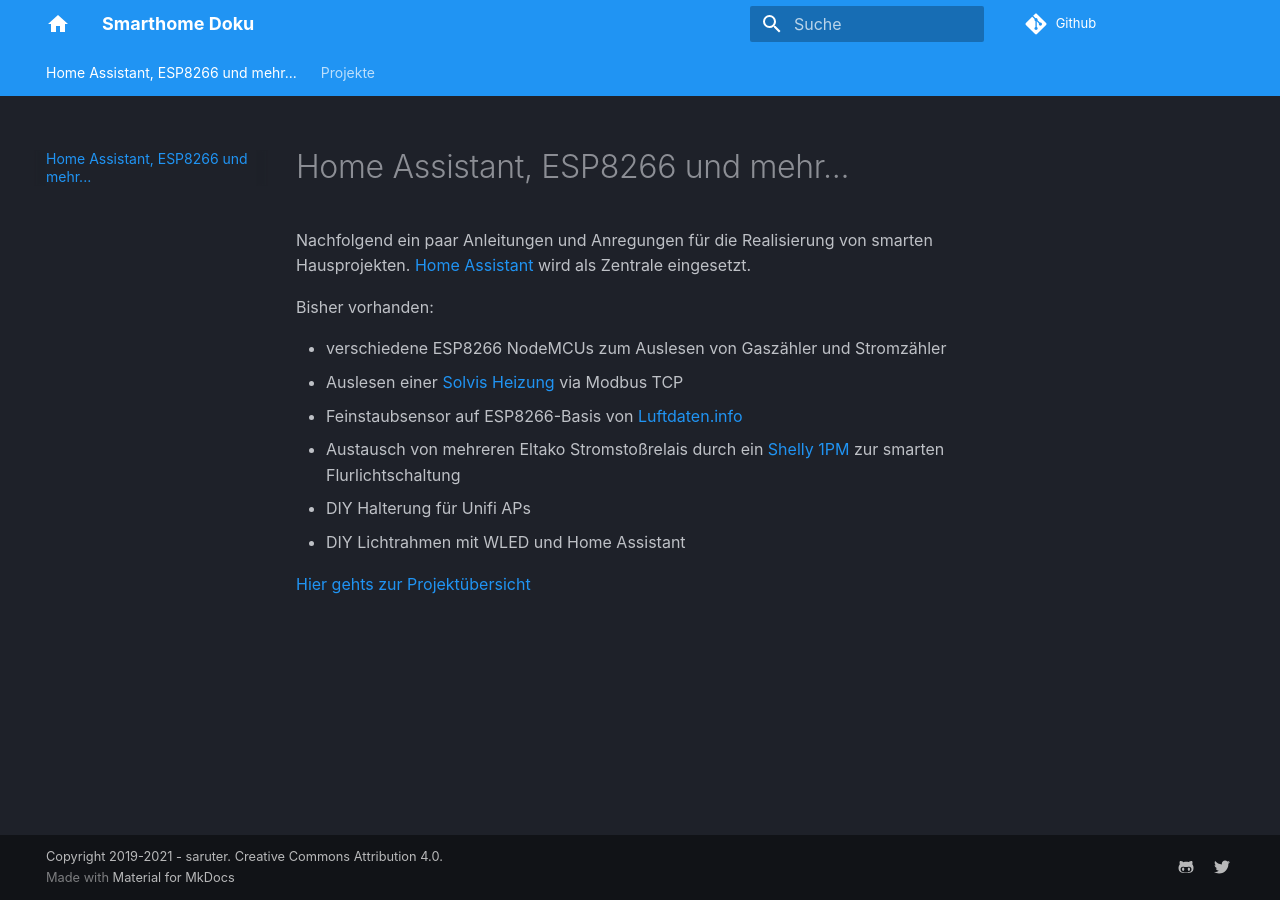
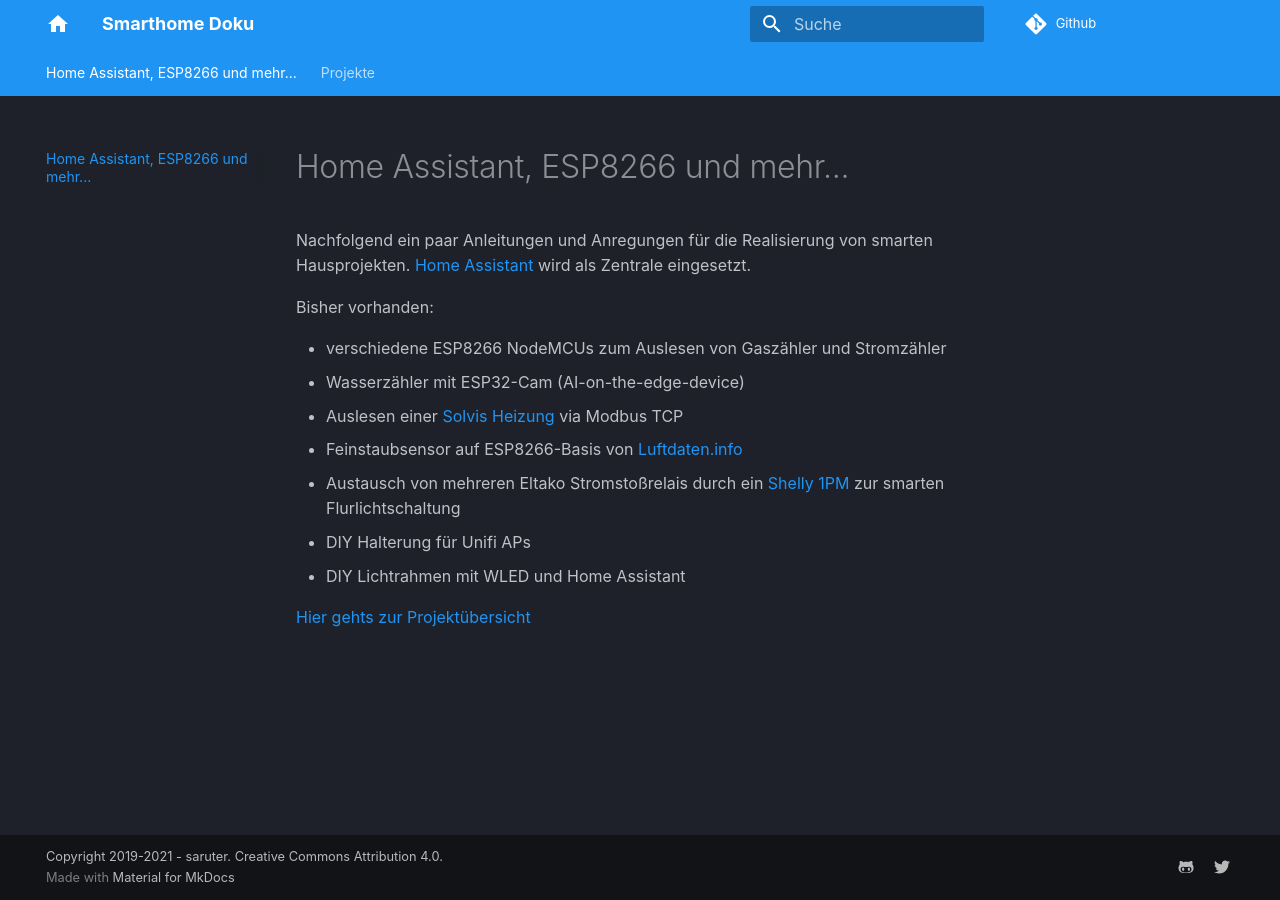
Before and after one commit to saruter/smarthome, an MkDocs documentation site: the page built from docs/index.md, in a window 1280 px wide. Built offline with MkDocs 1.6.1 and Material for MkDocs 9.7.7, drawn with Linux system fonts in a browser that asks for light colours; comment, search, counter and statistics services are not loaded.

Commit message:
ToC update

```diff
--- a/docs/index.md
+++ b/docs/index.md
@@ -5,6 +5,7 @@
 Bisher vorhanden:
 
 * verschiedene ESP8266 NodeMCUs zum Auslesen von Gaszähler und Stromzähler
+* Wasserzähler mit ESP32-Cam (AI-on-the-edge-device)
 * Auslesen einer [Solvis Heizung](projekte/solvis-heizung.md) via Modbus TCP
 * Feinstaubsensor auf ESP8266-Basis von [Luftdaten.info](https://www.luftdaten.info)
 * Austausch von mehreren Eltako Stromstoßrelais durch ein [Shelly 1PM](https://shelly.cloud) zur smarten Flurlichtschaltung
```
